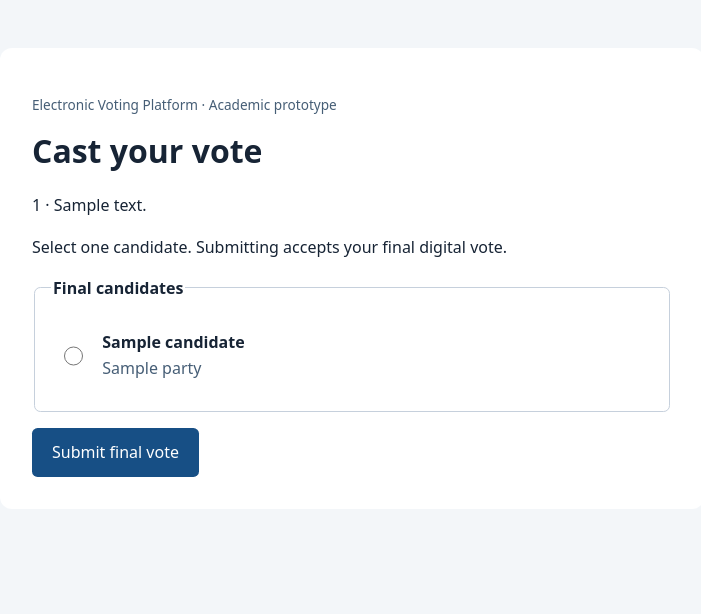
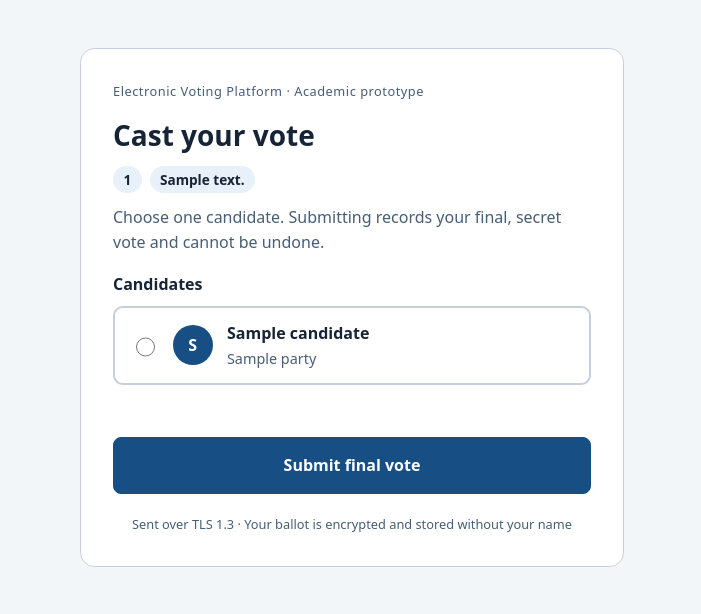
Before and after one commit to Pri2152/Secure-Software-Systems_Group13, a Flask app: template templates/voting/ballot.html in a window 1280 px wide. Shown: the top 614 px of the page, without its empty margins (288-989 px from the left). Run offline with Flask 3, Linux system fonts and the light colour scheme; the template is opened without the code that fills it: most values are stand-ins (such as "Sample title", 1, 10 or a date in 2020); some libraries are stand-ins or nearby versions.

Commit message:
Redesign ballot page and show tracking code after voting

```diff
--- a/static/voting/ballot.css
+++ b/static/voting/ballot.css
@@ -1,16 +1,41 @@
-:root { color-scheme: light; font-family: system-ui, sans-serif; color: #172435; background: #f3f6f9; }
-body { margin: 0; padding: 3rem 1rem; }
-main { max-width: 40rem; margin: auto; padding: 2rem; background: white; border-radius: .75rem; }
-h1 { margin-top: .5rem; }
-p { line-height: 1.6; }
-.eyebrow { color: #465e76; font-size: .85rem; }
-fieldset { padding: 1rem; border: 1px solid #c6d0dc; border-radius: .4rem; }
-legend { font-weight: 600; }
-.candidate { display: flex; align-items: center; gap: 1rem; padding: 1rem .5rem; cursor: pointer; }
-.party { display: block; margin-top: .25rem; color: #465e76; }
-input { accent-color: #174f85; width: 1.2rem; height: 1.2rem; }
-button { padding: .85rem 1.25rem; border: 0; border-radius: .35rem; background: #174f85; color: white; font: inherit; cursor: pointer; }
+:root {
+  color-scheme: light dark;
+  --bg: #f3f6f9; --card: #ffffff; --text: #172435; --muted: #465e76;
+  --line: #c6d0dc; --accent: #174f85; --accent-text: #ffffff; --tint: #e8f0fa;
+  --bad: #8c2424; --ok: #1d6b3a; --focus: #db9d24;
+}
+@media (prefers-color-scheme: dark) {
+  :root {
+    --bg: #12182a; --card: #1b2338; --text: #edf0f7; --muted: #a5afc4;
+    --line: #2f3a55; --accent: #7da6ee; --accent-text: #0f1626; --tint: #232f4d;
+    --bad: #ff8c90; --ok: #7fd49a; --focus: #f2c14e;
+  }
+}
+* { box-sizing: border-box; }
+body { margin: 0; padding: 3rem 1rem; background: var(--bg); color: var(--text); font: 16px/1.6 system-ui, -apple-system, "Segoe UI", sans-serif; }
+main { max-width: 34rem; margin: auto; padding: 2rem; background: var(--card); border: 1px solid var(--line); border-radius: .9rem; }
+h1 { margin: .25rem 0 .5rem; font-size: 1.75rem; }
+p { margin: 0 0 .75rem; }
+.eyebrow { color: var(--muted); font-size: .8rem; letter-spacing: .04em; }
+.hint { color: var(--muted); }
+.meta { display: flex; flex-wrap: wrap; gap: .5rem; }
+.meta span { padding: .15rem .65rem; border-radius: 999px; background: var(--tint); font-size: .85rem; font-weight: 600; }
+fieldset { margin: 1rem 0 0; padding: 0; border: 0; display: grid; gap: .6rem; }
+legend { margin-bottom: .5rem; padding: 0; font-weight: 600; }
+.candidate { display: flex; align-items: center; gap: .9rem; padding: .85rem 1rem; border: 2px solid var(--line); border-radius: .6rem; cursor: pointer; }
+.candidate:hover { border-color: var(--accent); }
+.candidate:has(input:checked) { border-color: var(--accent); background: var(--tint); }
+.candidate input { width: 1.2rem; height: 1.2rem; accent-color: var(--accent); }
+.avatar { display: inline-grid; place-items: center; width: 2.5rem; height: 2.5rem; border-radius: 50%; background: var(--accent); color: var(--accent-text); font-weight: 700; }
+.who { display: grid; }
+.party { color: var(--muted); font-size: .9rem; }
+button { width: 100%; margin-top: 1rem; padding: .9rem 1.25rem; border: 1px solid var(--accent); border-radius: .5rem; background: var(--accent); color: var(--accent-text); font: inherit; font-weight: 600; cursor: pointer; }
 button:disabled { opacity: .6; cursor: wait; }
-:focus-visible { outline: 3px solid #db9d24; outline-offset: 3px; }
-#voting-error { color: #8c2424; }
-@media (max-width: 30rem) { body { padding: 1rem .5rem; } main { padding: 1rem; } }
+:focus-visible, .candidate:has(input:focus-visible) { outline: 3px solid var(--focus); outline-offset: 3px; }
+#voting-error { min-height: 1.5rem; margin: .75rem 0 0; color: var(--bad); }
+.secure { margin: 1.25rem 0 0; color: var(--muted); font-size: .8rem; text-align: center; }
+.done-title { color: var(--ok); }
+.done-title::before { content: "\2713"; display: inline-grid; place-items: center; width: 2.5rem; height: 2.5rem; margin-right: .6rem; border-radius: 50%; background: var(--ok); color: var(--card); font-size: 1.4rem; }
+.receipt { padding: .75rem 1rem; border: 1px dashed var(--line); border-radius: .5rem; background: var(--bg); font-family: ui-monospace, Menlo, Consolas, monospace; font-size: .85rem; overflow-wrap: anywhere; }
+.tracking { border-color: var(--accent); }
+@media (max-width: 30rem) { body { padding: 1rem .5rem; } main { padding: 1.25rem; } }
--- a/static/voting/ballot.js
+++ b/static/voting/ballot.js
@@ -43,10 +43,22 @@
       root.replaceChildren();
       document.title = "Vote accepted";
       const title = document.createElement("h1");
+      title.className = "done-title";
       title.textContent = "Vote accepted.";
       const confirmation = document.createElement("p");
+      confirmation.className = "receipt";
       confirmation.textContent = "Confirmation: " + result.confirmation_reference;
-      root.append(title, confirmation);
+      const shown = [title, confirmation];
+      if (typeof result.tracking_code === "string" && /^sha256:[0-9a-f]{64}$/.test(result.tracking_code)) {
+        const tracking = document.createElement("p");
+        tracking.className = "receipt tracking";
+        tracking.textContent = "Tracking code: " + result.tracking_code;
+        const note = document.createElement("p");
+        note.className = "hint";
+        note.textContent = "Keep this code. After results are published, use it on the verification page to confirm your ballot was counted. It does not reveal who you voted for.";
+        shown.push(tracking, note);
+      }
+      root.append(...shown);
     } catch (_) {
       if (!departed) error.textContent = "Your request could not be completed. If the connection was lost, acceptance may already have occurred. Sign in again to check whether voting is available.";
     } finally {
--- a/templates/voting/ballot.html
+++ b/templates/voting/ballot.html
@@ -12,21 +12,23 @@
   <main id="voting-content">
     <p class="eyebrow">Electronic Voting Platform · Academic prototype</p>
     <h1>Cast your vote</h1>
-    <p>{{ election_id }} · {{ division }}</p>
-    <p>Select one candidate. Submitting accepts your final digital vote.</p>
+    <p class="meta"><span>{{ election_id }}</span><span>{{ division }}</span></p>
+    <p class="hint">Choose one candidate. Submitting records your final, secret vote and cannot be undone.</p>
     <form id="ballot-form" action="{{ url_for('voting.ballots') }}" method="post">
       <fieldset>
-        <legend>Final candidates</legend>
+        <legend>Candidates</legend>
         {% for candidate in candidates %}
         <label class="candidate">
           <input type="radio" name="candidate_id" value="{{ candidate.candidate_id }}" required>
-          <span><strong>{{ candidate.name }}</strong><span class="party">{{ candidate.party }}</span></span>
+          <span class="avatar" aria-hidden="true">{{ candidate.name[:1] }}</span>
+          <span class="who"><strong>{{ candidate.name }}</strong><span class="party">{{ candidate.party }}</span></span>
         </label>
         {% endfor %}
       </fieldset>
       <p id="voting-error" role="alert"></p>
       <button type="submit">Submit final vote</button>
     </form>
+    <p class="secure">Sent over TLS 1.3 · Your ballot is encrypted and stored without your name</p>
     <noscript>JavaScript is required for the secure ballot handoff.</noscript>
   </main>
 </body>
```
Also changed, not shown: tests/voting_browser_harness.cjs (+5 -1 lines).
